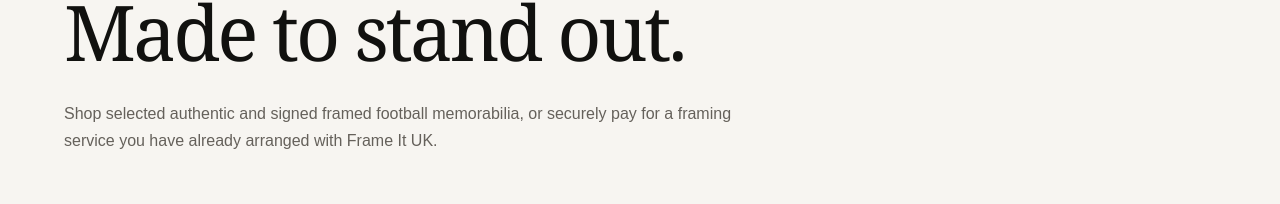
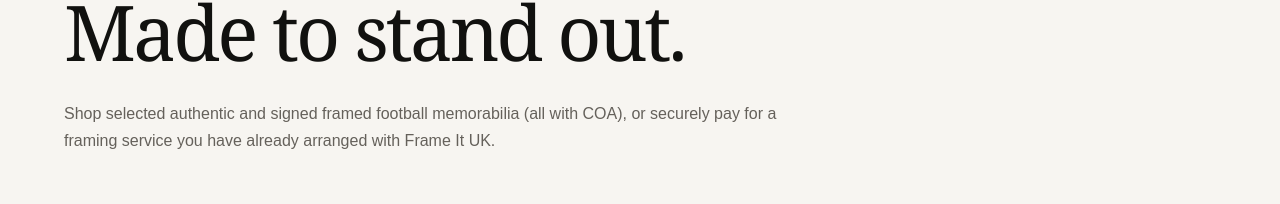
Before and after one commit to Gavindotcom/Frame-it-UK, a Next.js app: page /shop in a window 1280 px wide. Shown: the part 263-467 px from the top of the page. Built offline with nearby package versions, Linux system fonts and the light colour scheme.

Commit message:
Update page.tsx

```diff
--- a/app/shop/page.tsx
+++ b/app/shop/page.tsx
@@ -173,7 +173,7 @@ export default function ShopPage() {
         </h1>
 
         <p className={styles.intro}>
-          Shop selected authentic and signed framed football memorabilia,
+          Shop selected authentic and signed framed football memorabilia (all with COA),
           or securely pay for a framing service you have already arranged
           with Frame It UK.
         </p>
```
